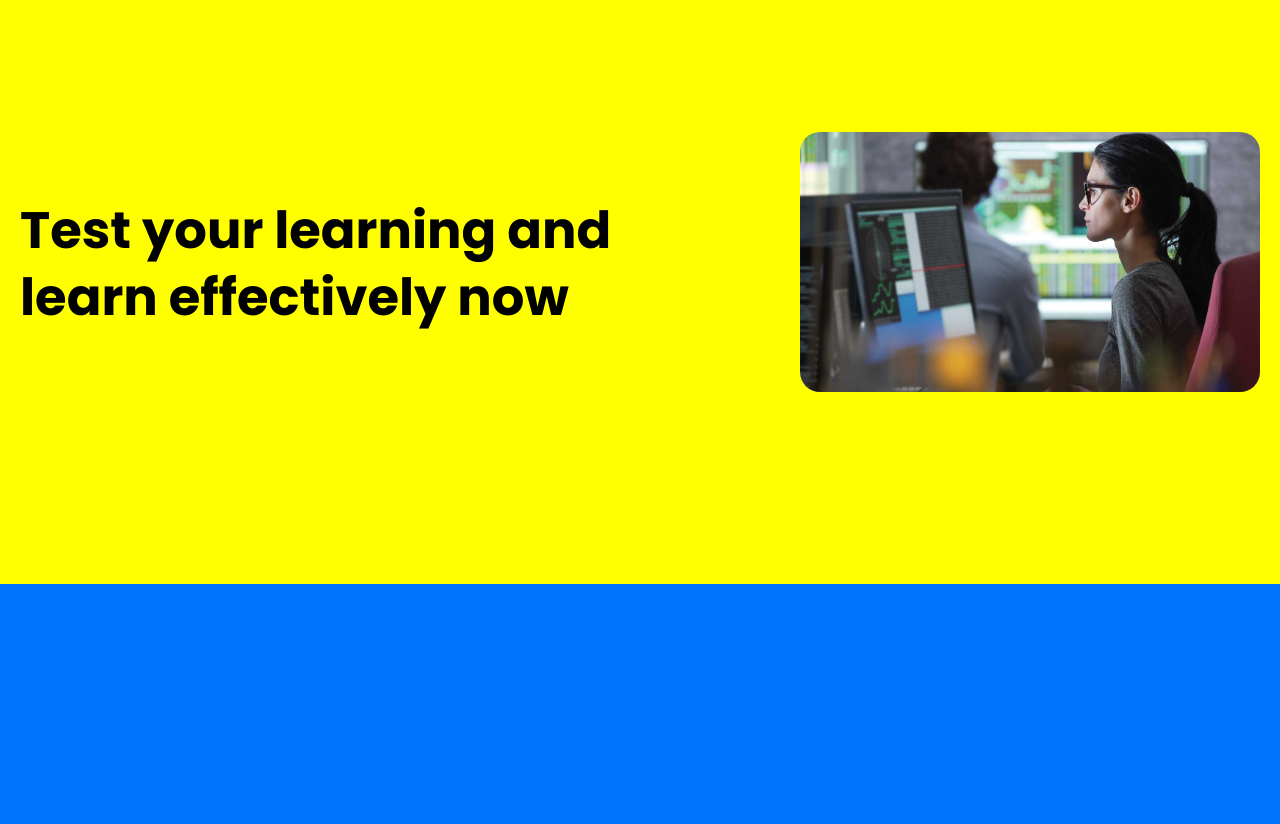
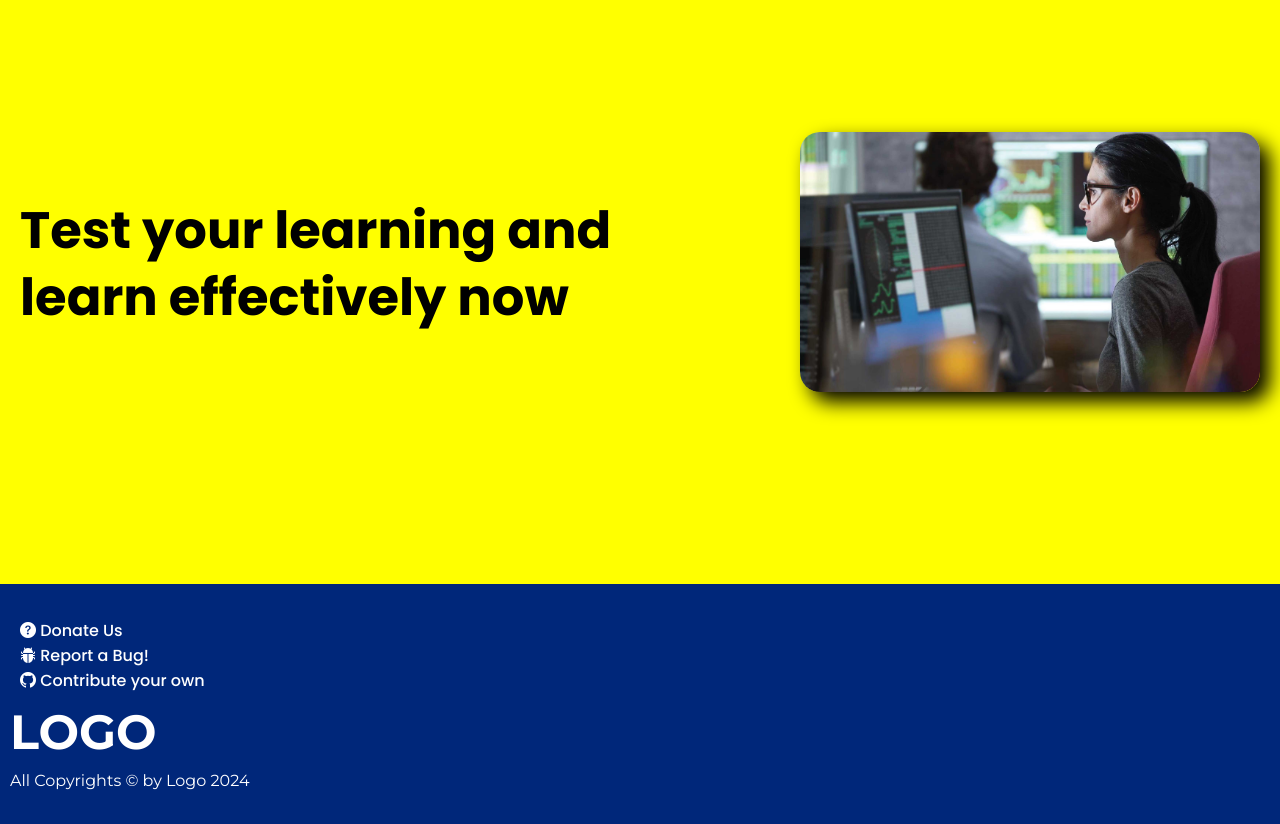
Before and after one commit to iam-devAlhan/Quizlify, a React (Vite) app: page / in a window 1280 px wide. Shown: the part 1580-2404 px from the top of the page. Before the commit the page ends 2164 px from the top, so only its background shows below. Built offline with nearby package versions, Linux system fonts and the light colour scheme.

Commit message:
Footer done

```diff
--- a/index.html
+++ b/index.html
@@ -6,6 +6,7 @@
     <meta name="viewport" content="width=device-width, initial-scale=1.0" />
     <title>ProcPap - Online Exam Platform
     </title>
+    <link rel="stylesheet" href="https://cdn.jsdelivr.net/npm/bootstrap-icons@1.11.3/font/bootstrap-icons.min.css">
   </head>
   <body>
     <div id="root"></div>
--- a/src/App.jsx
+++ b/src/App.jsx
@@ -1,6 +1,7 @@
 import Navbar from './components/navbar';
 import Section from './components/section';
 import './App.css'
+import Footer from './components/footer';
 
 
 function App() {
@@ -10,6 +11,7 @@ function App() {
     <>
       <Navbar />
       <Section />
+      <Footer />
     </>
   )
 }
--- /dev/null
+++ b/src/components/css/footer.module.css
@@ -0,0 +1,20 @@
+footer {
+    height: 30vh;
+    padding: 10px 10px;
+    display: flex;
+    flex-direction: column;
+    justify-content: center;
+    align-items: left;
+    background-color: rgb(0, 39, 122);
+    color: #fff;
+    gap: 10px;
+}
+#ul #li {
+    display: block;
+    font-weight: 500;
+    list-style: circle;
+}
+#ul #li:hover {
+    text-decoration: underline;
+
+}
--- a/src/components/css/section.module.css
+++ b/src/components/css/section.module.css
@@ -101,6 +101,7 @@
 
 }
 
-img {
+#img {
     border-radius: 20px;
+    box-shadow: 10px 10px 20px black;
 }
--- /dev/null
+++ b/src/components/footer.jsx
@@ -0,0 +1,22 @@
+import styles from '../components/css/footer.module.css';
+
+
+
+const Footer = () => {
+    return (
+        <>
+            <footer>
+                <ul id={styles.ul}>
+                    <li id={styles.li}> <i className="bi bi-question-circle-fill"></i> Donate Us</li>
+                    <li id={styles.li}> <i className="bi bi-bug-fill"></i> Report a Bug!</li>
+                    <li id={styles.li}> <i className="bi bi-github"></i> Contribute your own</li>
+                </ul>
+                <h1>LOGO</h1>
+                <div>All Copyrights &copy; by Logo 2024</div>
+            </footer>
+        </>
+    )
+
+}
+
+export default Footer;
--- a/src/components/section.jsx
+++ b/src/components/section.jsx
@@ -65,7 +65,7 @@ const Section = function() {
                     <div className={styles.title_3}>
                         Test your learning and learn effectively now
                     </div>
-                    <div className={styles.img}><img src={image2} width='460' height='260'></img></div>
+                    <div className={styles.img}><img id={styles.img} src={image2} width='460' height='260'></img></div>
                 </section>
             </main>
 
```
